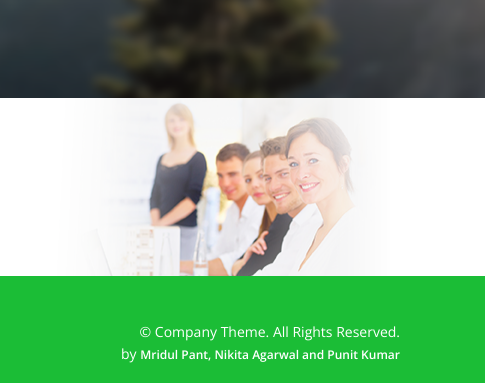
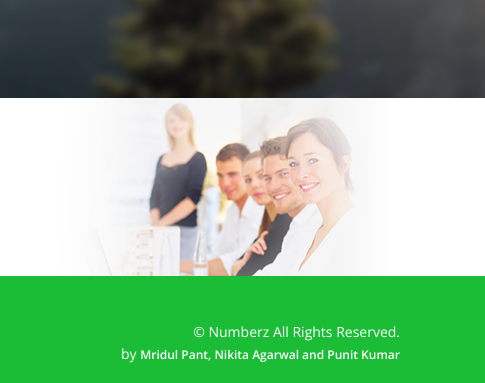
Before and after one commit to project121/project121.github.io, a plain HTML site: page case-study/index.html in a window 1280 px wide. Shown: the part 2764-3147 px from the top of the page, 795-1280 px from the left. Drawn offline with nearby package versions, Linux system fonts and the light colour scheme.

Commit message:
code added

```diff
--- a/case-study/index.html
+++ b/case-study/index.html
@@ -236,7 +236,7 @@
 
 				<div class="col-md-4 col-md-offset-4">
 					<div class="copyright">
-						&copy; Company Theme. All Rights Reserved.
+						&copy; Numberz All Rights Reserved.
                         <div class="credits">
                             <!--
                                 All the links in the footer should remain intact.
```
